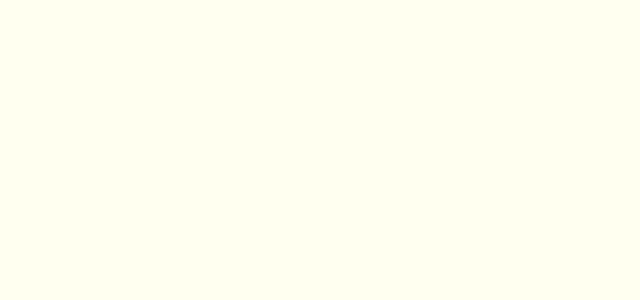
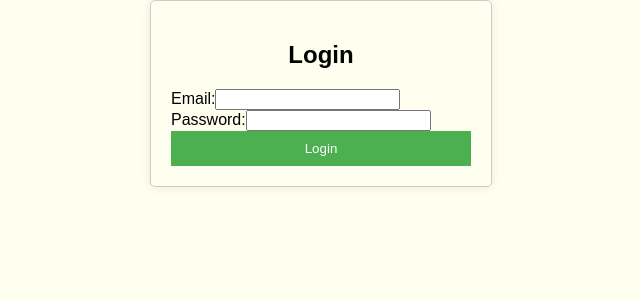
Before and after one commit to GROUP-1-MORINGA-PHASE-1/Job-Board-App, a React (Create React App) app: page /login in a window 1280 px wide. Before the commit this address had no page. Shown: the top 300 px of the page, without its empty margins (319-959 px from the left). Built offline with nearby package versions, Linux system fonts and the light colour scheme; data requests are answered from the project's data file.

Commit message:
feat:landing page

```diff
--- a/src/App.js
+++ b/src/App.js
@@ -6,6 +6,8 @@ import JobList from './components/JobList';
 // import ApplyForm from './components/ApplyForm';
 import Home from './components/Home';
 import ShortList from './components/ShortList';
+import Login from './components/Login';
+import SignUp from './components/SignUp';
 
 function App() {
   const [jobs, setJobs] = useState([]);
@@ -45,6 +47,8 @@ function App() {
           <Route path="/job-list" element={<JobList jobs={jobs} />}/>
           <Route path="/shortlist" element={<ShortList jobs={jobs} />}/>
           {/* <Route path="/apply" element={<ApplyForm />}/>   */}
+          <Route path="/login" element={<Login />} />
+          <Route path="/signup" element={<SignUp />} />
         </Routes>
       </div>
     </Router>
--- /dev/null
+++ b/src/components/Login.jsx
@@ -0,0 +1,42 @@
+import React, { useState } from 'react';
+import '../index.css';
+
+const Login = () => {
+  const [email, setEmail] = useState('');
+  const [password, setPassword] = useState('');
+
+  const handleSubmit = (e) => {
+    e.preventDefault();
+
+    console.log('Logging in with:', { email, password });
+  };
+
+  return (
+    <div className='login'>
+      <h2>Login</h2>
+      <form onSubmit={handleSubmit}>
+        <label>Email:
+          <input
+            type="email"
+            value={email}
+            onChange={(e) => setEmail(e.target.value)}
+            required
+          />
+        </label>
+        <br />
+        <label>Password:
+          <input
+            type="password"
+            value={password}
+            onChange={(e) => setPassword(e.target.value)}
+            required
+          />
+        </label>
+        <br />
+        <button type="submit">Login</button>
+      </form>
+    </div>
+  );
+}
+
+export default Login;
--- /dev/null
+++ b/src/components/SignUp.jsx
@@ -0,0 +1,52 @@
+import React, { useState } from 'react';
+import '../index.css';
+
+const SignUp = () => {
+  const [email, setEmail] = useState('');
+  const [password, setPassword] = useState('');
+  const [confirmPassword, setConfirmPassword] = useState('');
+
+  const handleSubmit = (e) => {
+    e.preventDefault();
+
+    console.log('Signing up with:', { email, password });
+  };
+
+  return (
+    <div className='signup'>
+      <h2>Sign Up</h2>
+      <form onSubmit={handleSubmit}>
+        <label>Email:
+          <input
+            type="email"
+            value={email}
+            onChange={(e) => setEmail(e.target.value)}
+            required
+          />
+        </label>
+        <br />
+        <label>Password:
+          <input
+            type="password"
+            value={password}
+            onChange={(e) => setPassword(e.target.value)}
+            required
+          />
+        </label>
+        <br />
+        <label>Confirm Password:
+          <input
+            type="password"
+            value={confirmPassword}
+            onChange={(e) => setConfirmPassword(e.target.value)}
+            required
+          />
+        </label>
+        <br />
+        <button type="submit">Sign Up</button>
+      </form>
+    </div>
+  );
+}
+
+export default SignUp;
--- a/src/index.css
+++ b/src/index.css
@@ -83,3 +83,27 @@ body::-webkit-scrollbar {
   color: ivory;
   border: 1px solid #f2542d;
 }
+.login {
+  max-width: 300px;
+  margin: 0 auto;
+  padding: 20px;
+  border: 1px solid #ccc;
+  border-radius: 5px;
+  box-shadow: 0 0 10px rgba(0, 0, 0, 0.1);
+}
+h2 {
+  text-align: center;
+}
+.login button {
+  background-color: #4caf50;
+  color: white;
+  padding: 10px;
+  border: none;
+  cursor: pointer;
+  width: 100%;
+  box-sizing: border-box;
+}
+
+.login button:hover {
+  background-color: #45a049;
+}
```
Also changed, not shown: 1 other file (tests, documents, lock files or other folders).
